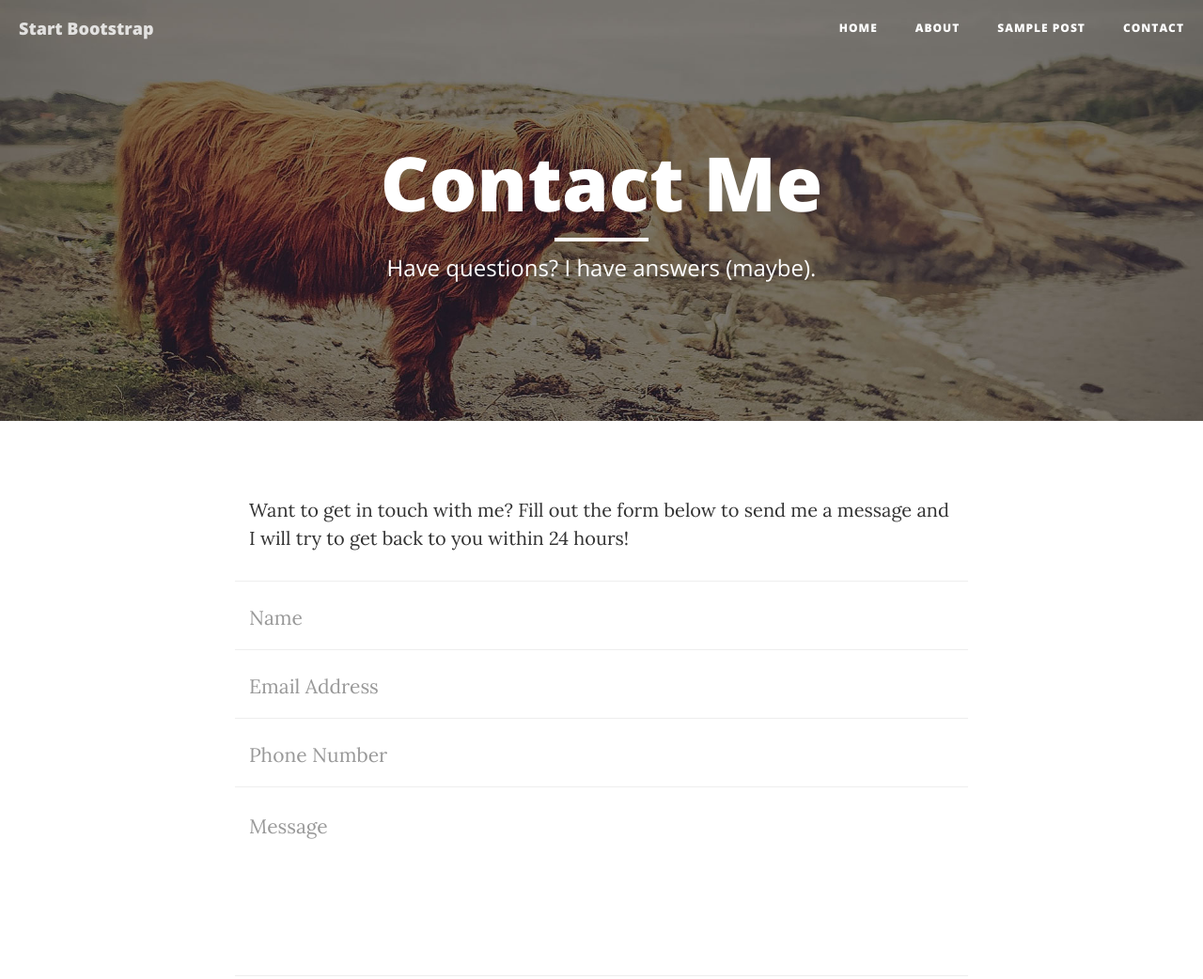
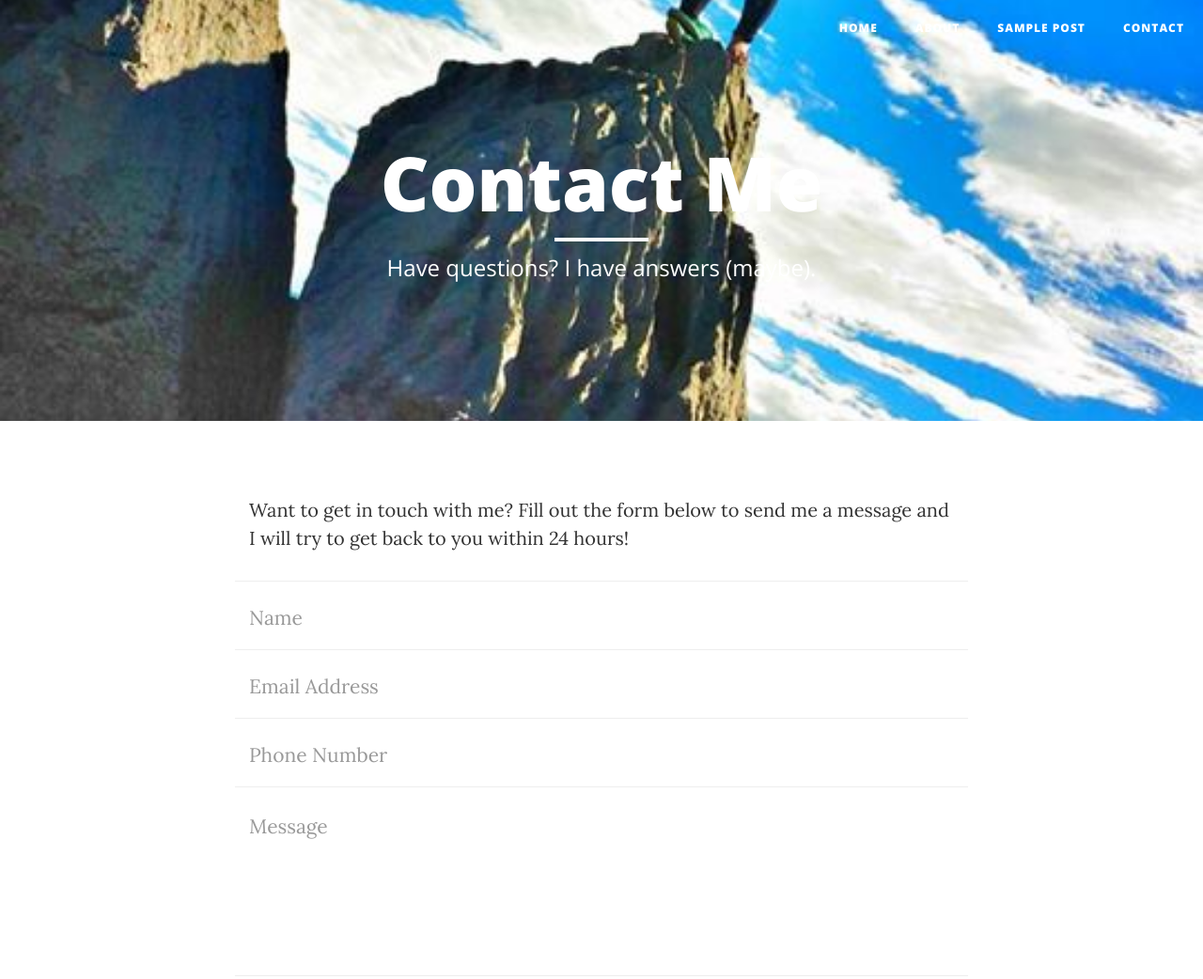
Before and after one commit to zsandra/Blog, a website: page contact.html in a window 1280 px wide. Shown: the top 1042 px of the page at 94% size. Drawn offline with nearby package versions, Linux system fonts and the light colour scheme.

Commit message:
Update contact.html

```diff
--- a/contact.html
+++ b/contact.html
@@ -42,7 +42,6 @@
                     <span class="sr-only">Toggle navigation</span>
                     Menu <i class="fa fa-bars"></i>
                 </button>
-                <a class="navbar-brand" href="index.html">Start Bootstrap</a>
             </div>
 
             <!-- Collect the nav links, forms, and other content for toggling -->
@@ -69,7 +68,7 @@
 
     <!-- Page Header -->
     <!-- Set your background image for this header on the line below. -->
-    <header class="intro-header" style="background-image: url('img/contact-bg.jpg')">
+    <header class="intro-header" style="background-image: url('img/54.jpg')">
         <div class="container">
             <div class="row">
                 <div class="col-lg-8 col-lg-offset-2 col-md-10 col-md-offset-1">
```
